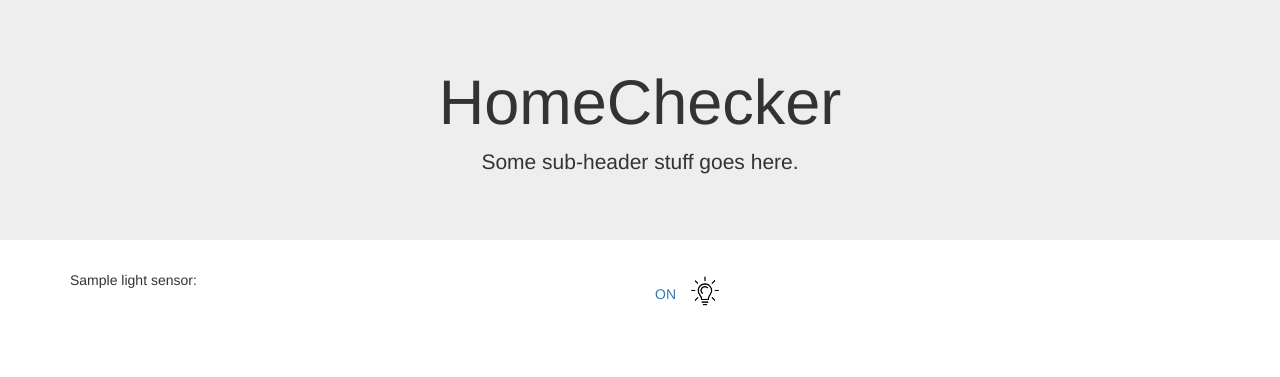
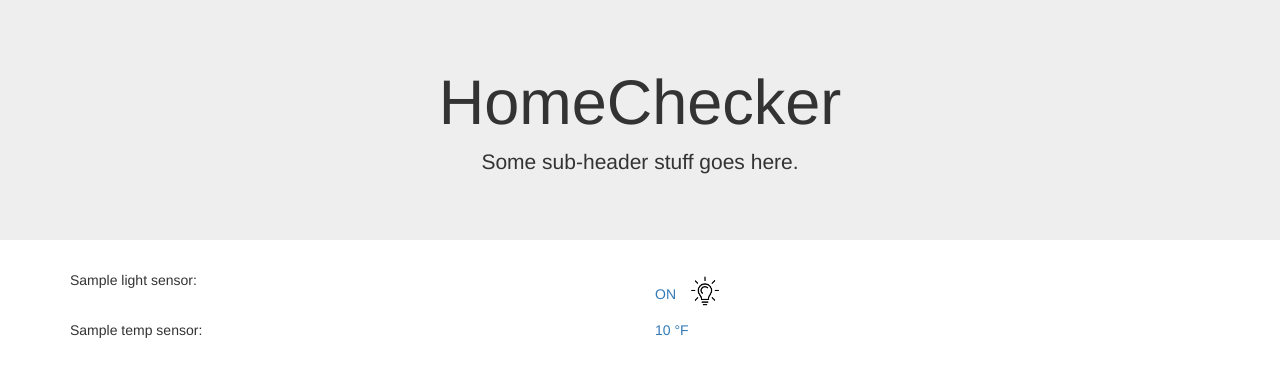
Before and after one commit to prattita/HomeChecker, a Flask app: template server/templates/index.html in a window 1280 px wide. Shown: the top 377 px of the page. Run offline with Flask 2, Linux system fonts and the light colour scheme; the template is opened without the code that fills it: most values are stand-ins (such as "Sample title", 1, 10 or a date in 2020); some libraries are stand-ins or nearby versions.

Commit message:
Add temp sensor links in index

```diff
--- a/server/app.py
+++ b/server/app.py
@@ -107,7 +107,7 @@ def is_light_on(light_name):
 
 
 def current_temp(temp_name):
-    return TemperatureEvent.query.filter_by(name=temp_name).first()
+    return TemperatureEvent.query.filter_by(name=temp_name).first().temp_level
 
 
 @app.route('/light/<string:light_name>')
@@ -118,13 +118,6 @@ def show_light_info(light_name):
     current_lights = LightEvent.query.filter_by(name=light_name).all()
     x = [row.timestamp for row in current_lights]
     y = [row.light_level for row in current_lights]
-    #
-    # for row in current_lights:
-    #      x.append(row.timestamp)
-    #      y.append(row.light_level)
-    # print(x)
-    # print(y)
-
 
     graphs = [{
         'data': [
@@ -140,16 +133,40 @@ def show_light_info(light_name):
     ids = ['graph-{}'.format(i) for i, _ in enumerate(graphs)]
     graphJSON = json.dumps(graphs, cls=plotly.utils.PlotlyJSONEncoder)
 
-
     return render_template('light_sen.html',
                            light_name=light_name,
                            current_status=current_status,
                            ids=ids,
                            graphJSON=graphJSON)
 
-#@temperature
 
+@app.route('/temp/<string:temp_name>')
+def show_temp_info(temp_name):
+    c_temp_name = TemperatureEvent.query.filter_by(name=temp_name).first().name
+    temp_now = current_temp(c_temp_name)
+    current_temps = TemperatureEvent.query.filter_by(name=temp_name).all()
+    x = [row.timestamp for row in current_temps]
+    y = [row.temp_level for row in current_temps]
 
+    graphs = [{
+        'data': [
+            {
+                'x': x,
+                'y': y,
+                'type': 'scatter',
+            }
+        ],
+        'layout': {'title': 'Temperature: Last 7 Days'},
+    }]
+
+    ids = ['graph-{}'.format(i) for i, _ in enumerate(graphs)]
+    graphJSON = json.dumps(graphs, cls=plotly.utils.PlotlyJSONEncoder)
+
+    return render_template('temp_sen.html',
+                           temp_name=c_temp_name,
+                           temp_now=temp_now,
+                           ids=ids,
+                           graphJSON=graphJSON)
 
 
 if __name__ == '__main__':
--- a/server/templates/index.html
+++ b/server/templates/index.html
@@ -29,7 +29,7 @@ Home
             {{light_name}}:
         </div>
         <div class="col-xs-6 float-left">
-            <a href={{ url_for('show_light_info', light_name=light_name)}}>
+            <a href="{{ url_for('show_light_info', light_name=light_name)}}">
                 {{curr_status}}
 {% if curr_status == 'ON' %}
                 <img src="{{url_for('static', filename='images/light-bulb-ON.png')}}" width="50" alt="ON"/>
@@ -40,6 +40,18 @@ Home
         </div>
     </div>
 {% endfor %}
+{% for temp_name, curr_temp in temp_sensors.items() %}
+    <div class="row">
+        <div class="col-xs-6 float-left">
+            {{temp_name}}:
+        </div>
+        <div class="col-xs-6 float-left">
+            <a href="{{ url_for('show_temp_info', temp_name=temp_name)}}">
+                {{curr_temp}} °F
+            </a>
+        </div>
+    </div>
+{% endfor %}
 </div>
 
 
```
